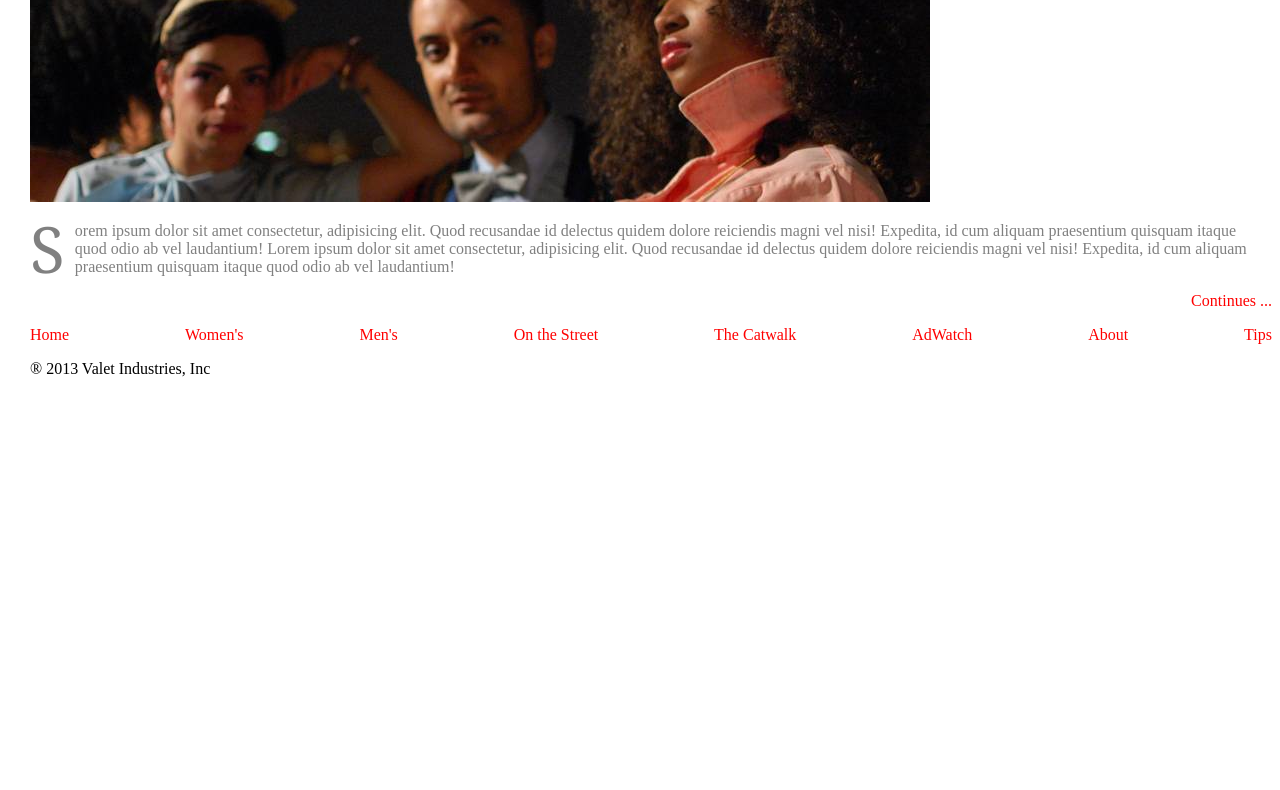
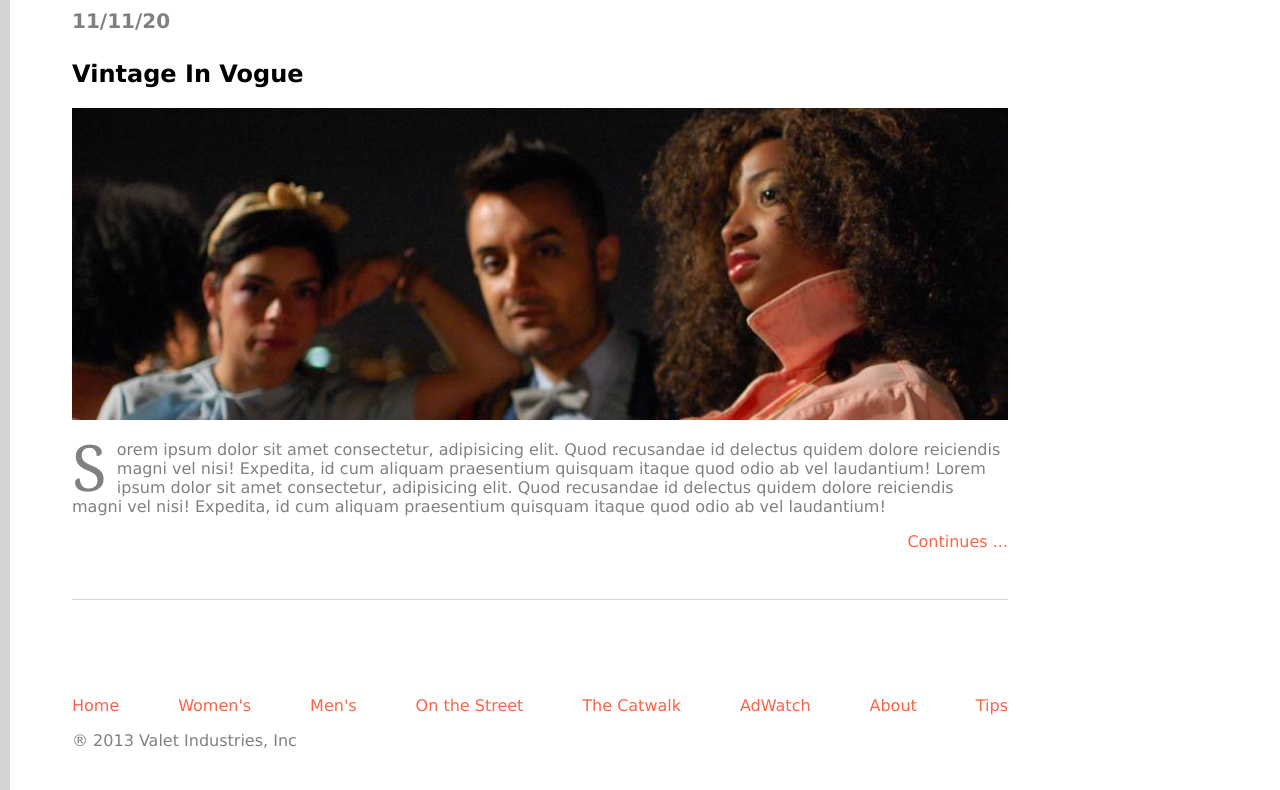
Before and after one commit to s0ysau/Fashion_Blog, a plain HTML site: page index.html in a window 1280 px wide. Shown: the part 886-1676 px from the top of the page. Before the commit the page ends 1288 px from the top, so only its background shows below. Drawn offline with Linux system fonts and the light colour scheme.

Commit message:
Finished HTML and CSS Part

```diff
--- a/style.css
+++ b/style.css
@@ -1,7 +1,20 @@
+html {
+  border-left: 10px solid lightgray;
+}
+
 body {
   display: flex;
   flex-direction: column;
   margin-left: 30px;
+  font-family:'Lucida Sans', 'Lucida Sans Regular', 'Lucida Grande', 'Lucida Sans Unicode', Geneva, Verdana, sans-serif;
+  min-height: 100vh;
+  max-width: 1000px;
+}
+
+header,
+main,
+footer {
+  padding: 1rem 2rem;
 }
 
 .header-links-container {
@@ -17,8 +30,13 @@ body {
 
 .date,
 .letter,
-.post-body {
+.post-body,
+.copyright {
   color: gray;
+}
+
+.date {
+  font-size: 20px;
 }
 
 .letter {
@@ -29,9 +47,19 @@ body {
   font-family: georgia;
 }
 
+article {
+  margin-bottom: 4rem;
+  border-bottom: 1px solid lightgray;
+  padding-bottom: 2rem;
+}
+
+img {
+  width: 100%;
+}
+
 .main-title,
 .continue {
-  color: red;
+  color: tomato;
 }
 
 .post {
@@ -51,7 +79,7 @@ body {
 
 
 a:link {
-  color: red;
+  color: tomato;
   text-decoration: none;
 }
 
@@ -60,7 +88,3 @@ ul{
   margin: 0;
   padding: 0;
 }
-
-.copyright {
-  justify-content: flex-end;
-}
```
